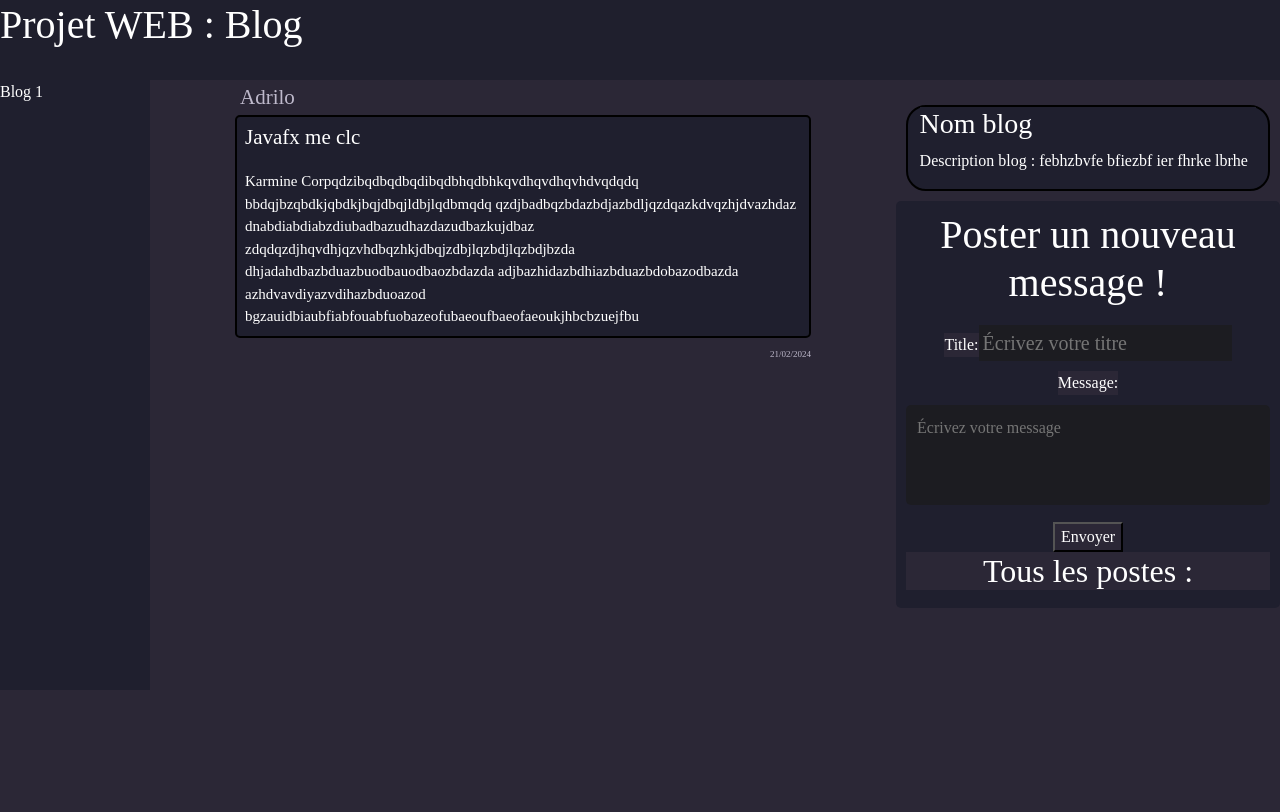
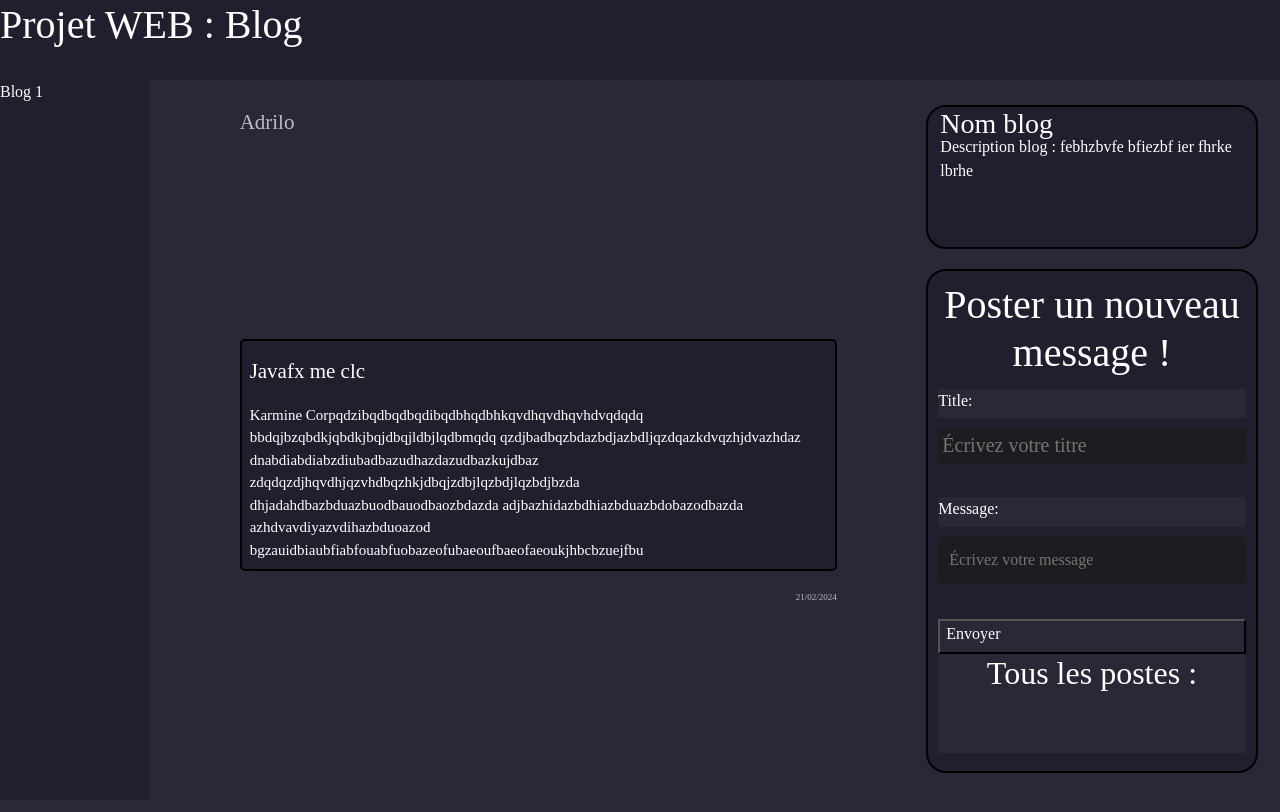
Before and after one commit to EdenKha/BlogProject, an Angular app: page / in a window 1280 px wide. Shown: the top 812 px of the page. Built offline with nearby package versions, Linux system fonts and the light colour scheme; a web font is replaced by a local one.

Commit message:
MAJ CSS RESPONSIVE

```diff
--- a/src/app/app.component.css
+++ b/src/app/app.component.css
@@ -2,10 +2,15 @@
   display: flex;
   flex-direction: row;
   justify-content: space-between;
+  height: 90%;
 }
 
 .splitright {
-  margin-top: 25px;
+  margin-right: 5px;
   flex-direction: column;
-  width: 30%;
+  width: 40%;
 }
+
+.form {
+  vertical-align: middle;
+}
--- a/src/app/app.component.html
+++ b/src/app/app.component.html
@@ -4,6 +4,8 @@
   <app-liste-message></app-liste-message>
   <div class="splitright">
     <app-blog-description></app-blog-description>
-    <app-form-message></app-form-message>
+    <div class="form">
+      <app-form-message></app-form-message>
+    </div>
   </div>
 </div>
--- a/src/app/blog-description/blog-description.component.css
+++ b/src/app/blog-description/blog-description.component.css
@@ -1,8 +1,11 @@
 *{
+  height: 20%;
   background-color: #1F1F2E;
 }
 
 .container{
+  margin-right: 5%;
+  margin-top: 25px;
   width: 95%;
   border: 2px solid #000000;
   border-radius: 20px;
--- a/src/app/form-message/form-message.component.css
+++ b/src/app/form-message/form-message.component.css
@@ -1,3 +1,9 @@
+*{
+  height: 70%;
+  display: flex;
+  flex-direction: column;
+}
+
 div{
   text-align: center;
 }
@@ -9,8 +15,6 @@ label{
 .message{
   background-color: #1C1C21;
   border-color: transparent;
-  width: 100%;
-  height: 100px;
   margin: 10px 0;
   padding: 10px;
   border-radius: 5px;
@@ -24,11 +28,12 @@ label{
 }
 
 .post{
+  vertical-align: middle;
+  width: 95%;
   background-color: #1F1F2E;
   color: white;
   padding: 10px;
-  border-color: transparent;
-  border-radius: 5px;
-  cursor: pointer;
-  margin: 10px 0;
+  border: 2px solid #000000;
+  border-radius: 20px;
+  margin-top: 20px;
 }
--- a/src/app/header/header.component.css
+++ b/src/app/header/header.component.css
@@ -1,9 +1,8 @@
 *{
+  display: block;
   width: 100%;
-  height: 80px;
-  left: 0px;
-  top: 0px;
-  background: rgba(24, 24, 39, 0.82);
+  height: 10%;
+  background-color: #1F1F2E;
 }
 
 label{
--- a/src/app/liste-message/liste-message.component.css
+++ b/src/app/liste-message/liste-message.component.css
@@ -1,9 +1,17 @@
-*{}
+*{
+  margin-top: 10px;
+  display: flex;
+  flex-direction: column;
+  background-color: #2B2736;
+
+}
 .container{
-  width: 600px;
+  width: 80%;
+  justify-content: flex-start;
+  scrollbar-track-color: pink;
 }
+
 .NomUtilisateur {
-  padding: 5px;
   font-size: 21px;
   color : #BEB9CB;
   text-align: left;
@@ -29,7 +37,6 @@
 .Message {
   background-color: #1F1F2E;
   font-size: 15px;
-  padding-top: 20px;
 }
 
 h1, h2, p {
--- a/src/app/liste-message/liste-message.component.html
+++ b/src/app/liste-message/liste-message.component.html
@@ -1,5 +1,6 @@
 <body>
   <div class = 'container' >
+
     <div>
       <h1 class = "NomUtilisateur">Adrilo</h1>
     </div>
@@ -21,8 +22,10 @@
         bgzauidbiaubfiabfouabfuobazeofubaeoufbaeofaeoukjhbcbzuejfbu</p>
       </div>
     </div>
+
     <div>
       <p class="Date">21/02/2024</p>
     </div>
+
   </div>
 </body>
--- a/src/app/side-menu/side-menu.component.css
+++ b/src/app/side-menu/side-menu.component.css
@@ -1,8 +1,6 @@
 .sidemenu{
   width: 150px;
-  height: 610px;
-  left: 0px;
-  top: 0px;
+  height: 100%;
   background-color: #1F1F2E;
   color: white;
 }
--- a/src/styles.css
+++ b/src/styles.css
@@ -5,5 +5,9 @@
   background-color: #2B2736;
   font-family: Metrophobic;
   color: white;
-  ;
+  height: 100%;
 }
+
+html {
+  overflow: hidden;
+}
```
Lines whose indentation alone changed are shown as unchanged.
